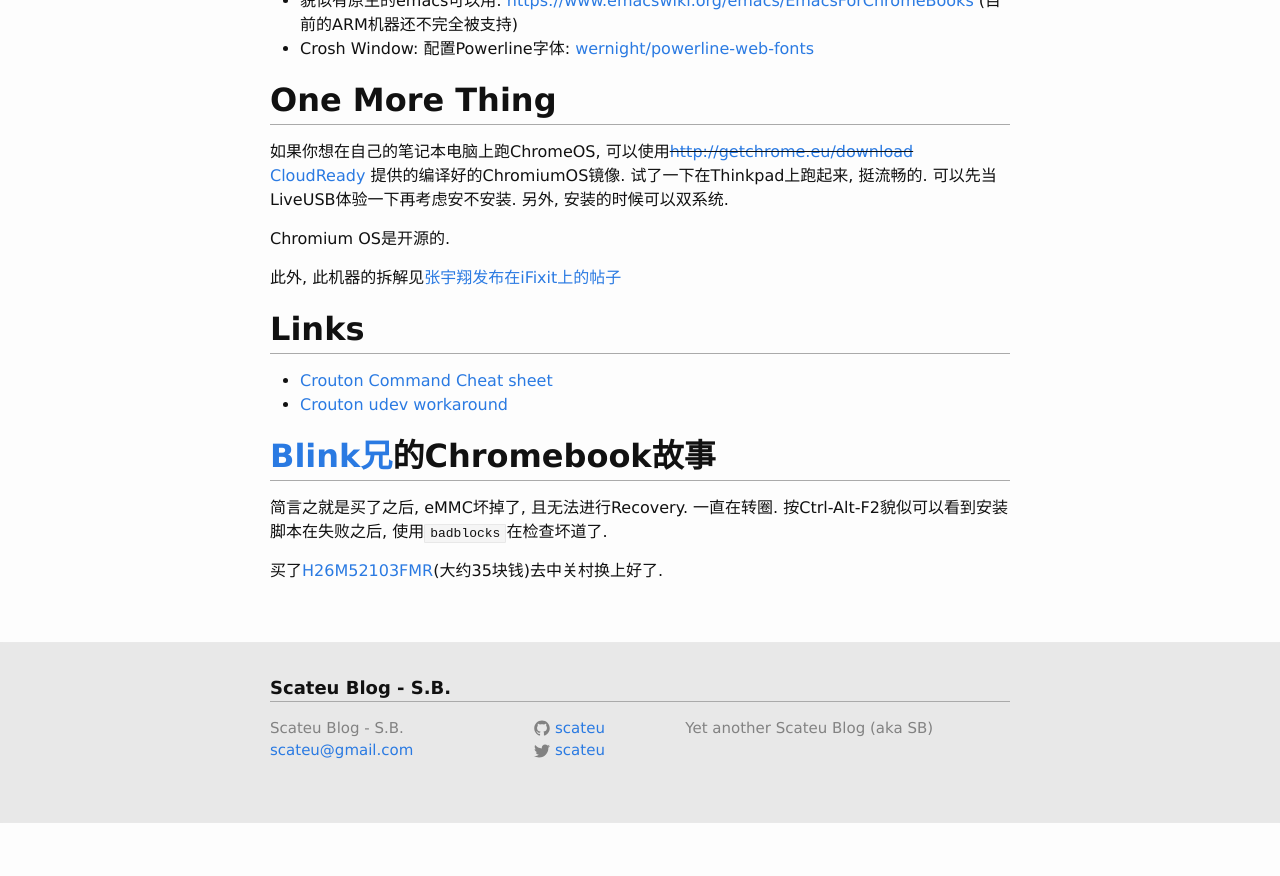
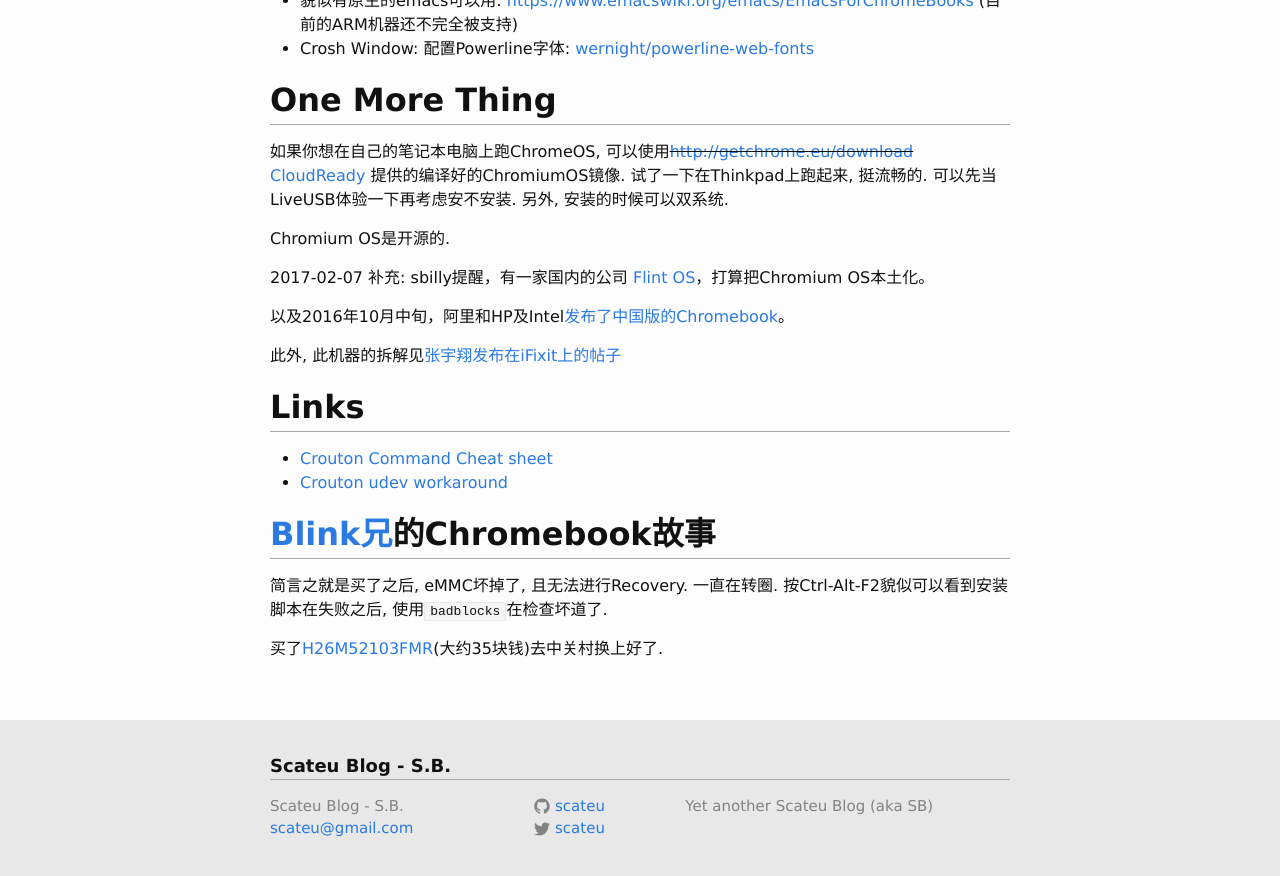
Before and after one commit to scateu/scateu.github.io, a Jekyll site: the page built from _posts/2016-10-09-chromebook-rocks.md, in a window 1280 px wide and 900 px high, scrolled down 3123 px. Shown: the top 876 px of the window. Built offline with Jekyll 4.4.1, drawn with Linux system fonts in a browser that asks for light colours; nearby versions of some CDN libraries; comment, search, counter and statistics services are not loaded; before the commit the page ends 3945 px from its top, so only the background shows below that.

Commit message:
Tue Feb  7 13:01:39 HKT 2017

```diff
--- a/_posts/2016-10-09-chromebook-rocks.md
+++ b/_posts/2016-10-09-chromebook-rocks.md
@@ -135,6 +135,10 @@
 
 Chromium OS是开源的.
 
+2017-02-07 补充: sbilly提醒，有一家国内的公司 [Flint OS](http://techcrunch.cn/2017/02/06/flint-os/)，打算把Chromium OS本土化。
+
+以及2016年10月中旬，阿里和HP及Intel[发布了中国版的Chromebook](http://www.ifanr.com/731268)。
+
 此外, 此机器的拆解见[张宇翔发布在iFixit上的帖子](https://www.ifixit.com/Teardown/Asus+Chromebook+Flip+C100P+Teardown/72454)
 
 
```
